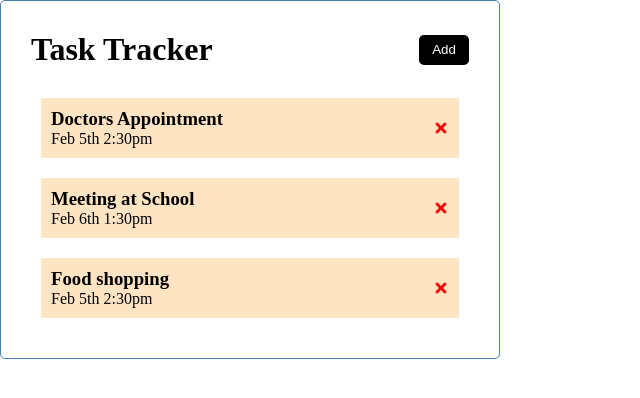
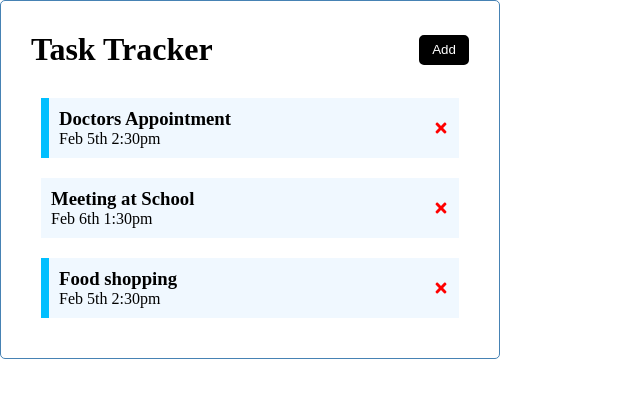
Before and after one commit to TinNguyen01600/Task-tracker, a React (Create React App) app: page / in a window 1280 px wide. Shown: the top 398 px of the page, without its empty margins (0-640 px from the left). Built offline with nearby package versions, Linux system fonts and the light colour scheme.

Commit message:
add Toggle Reminder feature and its CSS

```diff
--- a/src/App.js
+++ b/src/App.js
@@ -4,9 +4,9 @@ import Tasks from "./components/Tasks";
 
 function App() {
     const [tasks, setTasks] = useState([
-        { id: 1, text: 'Doctors Appointment', day: 'Feb 5th 2:30pm' },
-        { id: 2, text: 'Meeting at School', day: 'Feb 6th 1:30pm' },
-        { id: 3, text: 'Food shopping', day: 'Feb 5th 2:30pm' },
+        { id: 1, text: 'Doctors Appointment', day: 'Feb 5th 2:30pm', reminder: true },
+        { id: 2, text: 'Meeting at School', day: 'Feb 6th 1:30pm', reminder: false },
+        { id: 3, text: 'Food shopping', day: 'Feb 5th 2:30pm', reminder: true },
     ])
 
     // Delete Task
@@ -14,11 +14,28 @@ function App() {
         setTasks(tasks.filter(task => task.id !== id))
     }
 
+    // Toggle Reminder
+    const toggleReminder = (id) => {
+        // setTasks(tasks.map(task =>
+        //     task.id === id
+        //         ? { ...task, reminder: !task.reminder }
+        //         : task
+        // ))
+        setTasks(tasks.map(task => {
+            if (task.id === id) return { ...task, reminder: !task.reminder }
+            else    return task
+        }))
+    }
+
     return (
         <div className="container">
             <Header />
             {tasks.length > 0
-                ? <Tasks tasks={tasks} deleteTask={deleteTask} />
+                ? <Tasks
+                    tasks={tasks}
+                    deleteTask={deleteTask}
+                    toggleReminder={toggleReminder}
+                />
                 : 'No Tasks To Show'}
         </div>
     );
--- a/src/components/Task.js
+++ b/src/components/Task.js
@@ -1,10 +1,10 @@
 import { FaTimes } from 'react-icons/fa'
 
 const Task = (props) => {
-    const { task, deleteTask } = props
+    const { task, deleteTask, toggleReminder } = props
     return (
-        <div className="taskItem">
-            <div style={{display: 'block'}}>
+        <div className={`taskItem ${task.reminder ? 'reminder' : ''}`} onDoubleClick={() => toggleReminder(task.id)}>
+            <div style={{ display: 'block' }}>
                 <h3>{task.text}</h3>
                 <p>{task.day}</p>
             </div>
--- a/src/components/Tasks.js
+++ b/src/components/Tasks.js
@@ -1,7 +1,7 @@
 import Task from "./Task"
 
 const Tasks = (props) => {
-    const { tasks, deleteTask } = props
+    const { tasks, deleteTask, toggleReminder } = props
     return (
         <>
             {tasks.map(task =>
@@ -9,6 +9,7 @@ const Tasks = (props) => {
                 task={task}
                 key={task.id}
                 deleteTask={deleteTask}
+                toggleReminder={toggleReminder}
             />)}
         </>
     )
--- a/src/index.css
+++ b/src/index.css
@@ -32,7 +32,7 @@
 }
 
 .taskItem {
-    background-color: bisque;
+    background-color: aliceblue;
     margin: 10px;
     padding: 10px;
 
@@ -40,3 +40,7 @@
     justify-content: space-between;
     align-items: center;
 }
+
+.taskItem.reminder {
+    border-left: 8px solid deepskyblue;
+}
```
